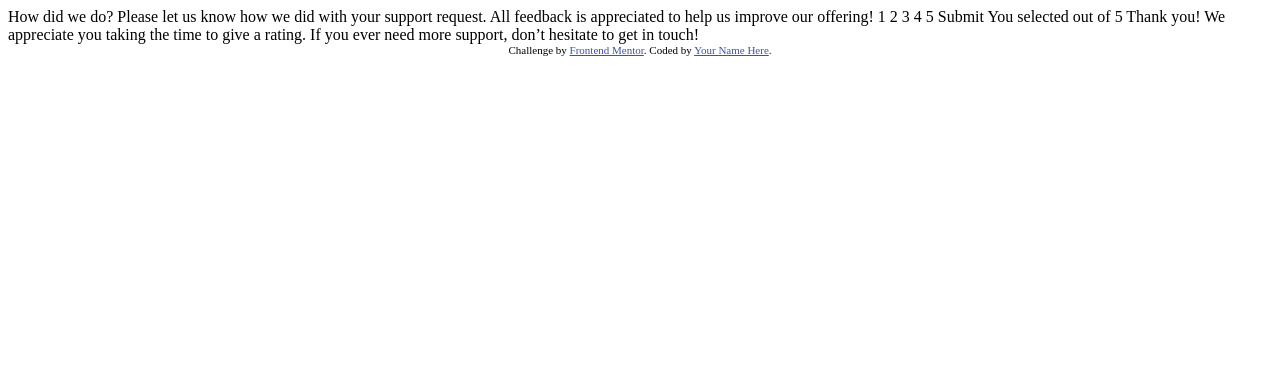
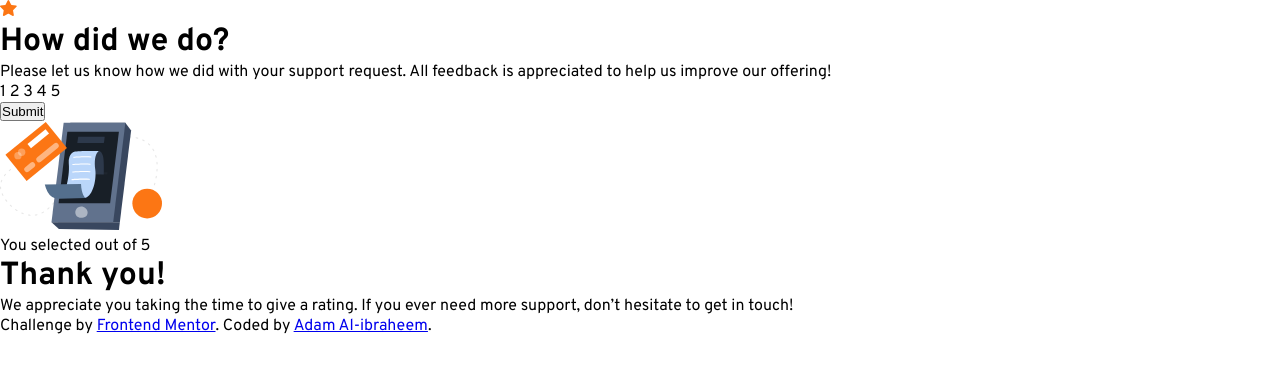
Before and after one commit to AdamAlibraheem000/rating-component, a plain HTML site: page index.html in a window 1280 px wide. Drawn offline with Linux system fonts and the light colour scheme.

Commit message:
added html tags

```diff
--- a/index.html
+++ b/index.html
@@ -3,47 +3,64 @@
 <head>
   <meta charset="UTF-8">
   <meta name="viewport" content="width=device-width, initial-scale=1.0"> <!-- displays site properly based on user's device -->
-
+  <script src="https://kit.fontawesome.com/7dd98ead70.js" crossorigin="anonymous"></script>
   <link rel="icon" type="image/png" sizes="32x32" href="./images/favicon-32x32.png">
-
+  <link rel="stylesheet" href="styles/styles.css">
   <title>Frontend Mentor | Interactive rating component</title>
 
-  <!-- Feel free to remove these styles or customise in your own stylesheet 👍 -->
-  <style>
-    .attribution { font-size: 11px; text-align: center; }
-    .attribution a { color: hsl(228, 45%, 44%); }
-  </style>
 </head>
 <body>
 
+  <div class="rating-container">
         <!-- Rating state start -->
+         <div>
+          <img src="images/icon-star.svg" alt="">
+         </div>
 
+         <h1>
            How did we do?
+         </h1>
 
+         <p>
            Please let us know how we did with your support request. All feedback is appreciated
            to help us improve our offering!
+         </p>
 
-  1 2 3 4 5
+         <div>
+          <span>1</span>  <span>2</span>  <span>3</span> <span>4</span> <span>5</span>
+         </div>
 
-  Submit
-
+        <button>Submit</button>
+  </div>
         <!-- Rating state end -->
 
         <!-- Thank you state start -->
+  <div class="thank-you-container">
+      <div>
+        <img src="images/illustration-thank-you.svg" alt="">
+      </div>
 
+      <div>
         You selected <!-- Add rating here --> out of 5
+      </div>
 
-  Thank you!
 
+        <h1>Thank you!</h1>
+
+        <p>
           We appreciate you taking the time to give a rating. If you ever need more support,
         don’t hesitate to get in touch!
+        </p>
 
+  </div>
         <!-- Thank you state end -->
 
 
-  <div class="attribution">
+
+  <footer class="attribution">
     Challenge by <a href="https://www.frontendmentor.io?ref=challenge" target="_blank">Frontend Mentor</a>.
-    Coded by <a href="#">Your Name Here</a>.
-  </div>
+    Coded by <a href="#">Adam Al-ibraheem</a>.
+  </footer>
+
 </body>
 </html>
--- /dev/null
+++ b/styles/styles.css
@@ -0,0 +1,29 @@
+@import url('https://fonts.googleapis.com/css2?family=Overpass:wght@400;700&display=swap');
+
+:root{
+    --orange: hsl(25, 97%, 53%);
+    --white: hsl(0, 0%, 100%);
+    --light-grey: hsl(217, 12%, 63%);
+    --medium-grey: hsl(216, 12%, 54%);
+    --dark-blue: hsl(213, 19%, 18%);
+    --very-dark-blue: hsl(216, 12%, 8%);
+
+}
+
+*{
+    box-sizing: border-box;
+    margin: 0;
+    padding: 0;
+}
+
+body{
+    height: 100vh;
+    font-family: "Overpass", sans-serif;
+    /* Weights 400, 700 */
+    display: flex;
+    flex-direction: column;
+}
+
+.container{
+    flex-grow: 1;
+}
```
Lines whose indentation alone changed are shown as unchanged.
